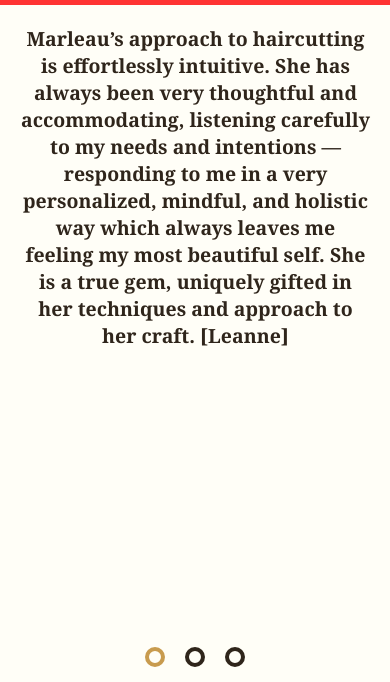
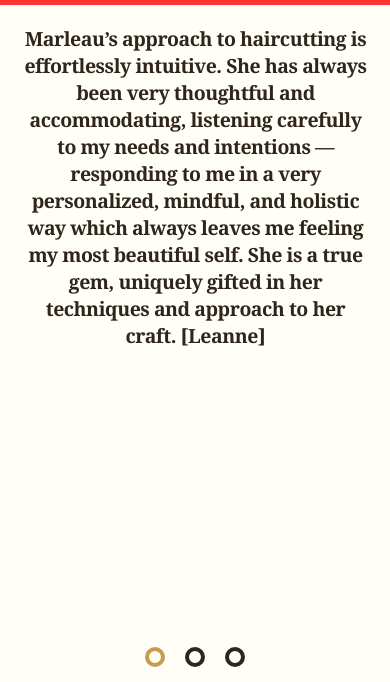
Before and after one commit to corayiu/bymarleau, a website: page public/testis.html in a window 390 px wide. Shown: the part 162-844 px from the top of the page. Drawn offline with nearby package versions, Linux system fonts and the light colour scheme; a web font is replaced by a local one.

Commit message:
letterspc

```diff
--- a/public/stylin.css
+++ b/public/stylin.css
@@ -990,7 +990,7 @@ h1 {
   font-size:5vw;
   text-align: center;
   padding: 20px;
-  letter-spacing: 0px;
+  letter-spacing: -0.5px;
 }
 
 .lessshit {
```
